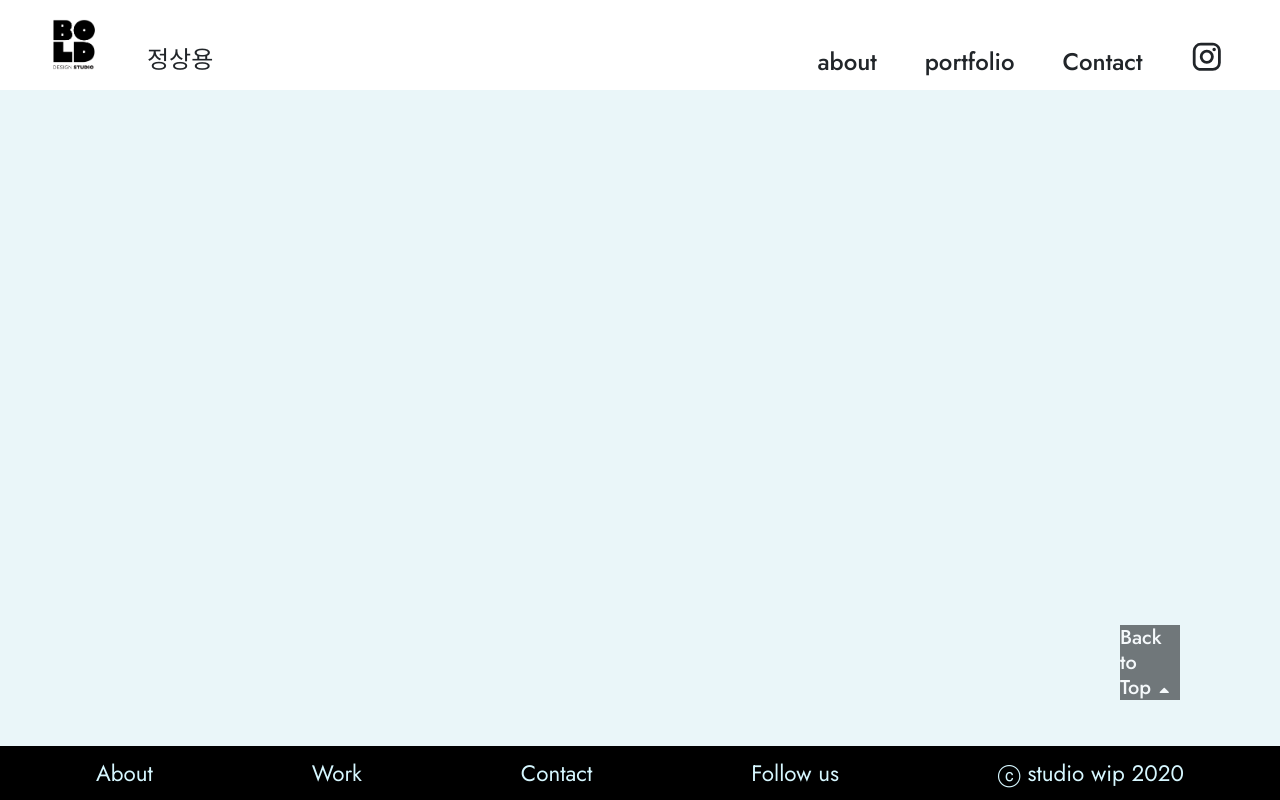
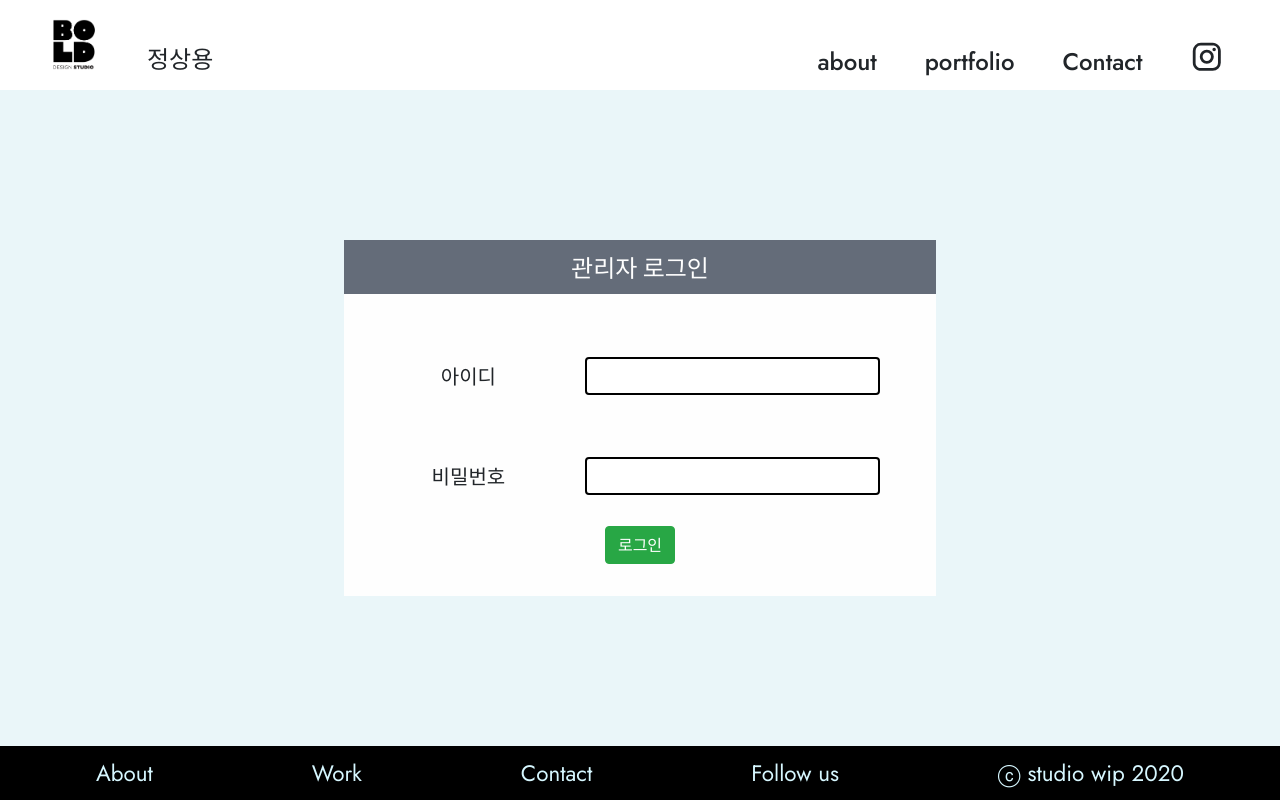
Before and after one commit to SangYong-Jeong/bold-project, a React (Create React App) app: page /user/login in a window 1280 px wide. Built offline with nearby package versions, Linux system fonts and the light colour scheme.

Commit message:
Login Page 및 useLocation을 이용해 특정 path에서 TopButton 안보이게 처리

```diff
--- a/src/App.js
+++ b/src/App.js
@@ -1,5 +1,5 @@
 import React from 'react';
-import { Routes, Route } from 'react-router-dom';
+import { Routes, Route, useLocation } from 'react-router-dom';
 
 import HeaderCp from './components/common/HeaderCp';
 import FooterCp from './components/common/FooterCp';
@@ -21,6 +21,10 @@ import PfRegitserPage from './pages/PfRegitserPage';
 import LoginPage from './pages/LoginPage';
 
 function App() {
+  const { pathname } = useLocation();
+  const isVisible = pathname.includes('register');
+  const isVisible2 = pathname.includes('user');
+
   return (
     <>
       <HeaderCp />
@@ -44,7 +48,7 @@ function App() {
         <Route path="/portfolio/register" element={<PfRegitserPage />} />
         <Route path="/user/login" element={<LoginPage />} />
       </Routes>
-      <TopButtonCp />
+      {!isVisible && !isVisible2 ? <TopButtonCp /> : undefined}
       <FooterCp />
     </>
   );
--- a/src/components/auth/LoginCp.js
+++ b/src/components/auth/LoginCp.js
@@ -1,8 +1,85 @@
 import React from 'react';
-import styled from '../../style';
+import styled, { color, font } from '../../style';
+
+const Wrapper = styled.div`
+  width: 50%;
+  margin: auto;
+`;
+
+const Title = styled.h2`
+  text-align: center;
+  font-size: 1.5em;
+  font-family: ${font.kr};
+  background-color: ${color.grey};
+  color: ${color.white};
+  padding: 0.625em 0;
+`;
+
+const Form = styled.form`
+  background-color: ${color.white};
+  padding: 2em;
+`;
+
+const Table = styled.table`
+  width: 100%;
+`;
+
+const Td = styled.td`
+  padding: 2em 0;
+`;
+
+const TdTitle = styled(Td)`
+  width: 35%;
+  font-size: 1.25em;
+  text-align: center;
+  font-family: ${font.kr};
+  font-weight: 500;
+`;
+
+const TdContent = styled(Td)`
+  width: 65%;
+  padding: 0 1.5em;
+  input {
+    border: 2px solid ${color.black};
+  }
+`;
+
+const ButtonWrap = styled.div`
+  display: flex;
+  justify-content: center;
+`;
 
 const LoginCp = () => {
-  return <div></div>;
+  return (
+    <Wrapper>
+      <Title>관리자 로그인</Title>
+      <Form action="">
+        <Table>
+          <tbody>
+            <tr>
+              <TdTitle>아이디</TdTitle>
+              <TdContent>
+                <input type="text" name="userid" className="form-control" />
+              </TdContent>
+            </tr>
+            <tr>
+              <TdTitle>비밀번호</TdTitle>
+              <TdContent>
+                <input
+                  type="password"
+                  name="password"
+                  className="form-control"
+                />
+              </TdContent>
+            </tr>
+          </tbody>
+        </Table>
+        <ButtonWrap>
+          <button className="btn btn-success">로그인</button>
+        </ButtonWrap>
+      </Form>
+    </Wrapper>
+  );
 };
 
 export default LoginCp;
--- a/src/pages/LoginPage.js
+++ b/src/pages/LoginPage.js
@@ -7,6 +7,7 @@ const Wrapper = styled(PageWrapper)`
   width: 100%;
   background-color: rgba(225, 242, 247, 0.7);
   height: calc(100vh - 144px);
+  display: flex;
 `;
 
 const LoginPage = () => {
```
